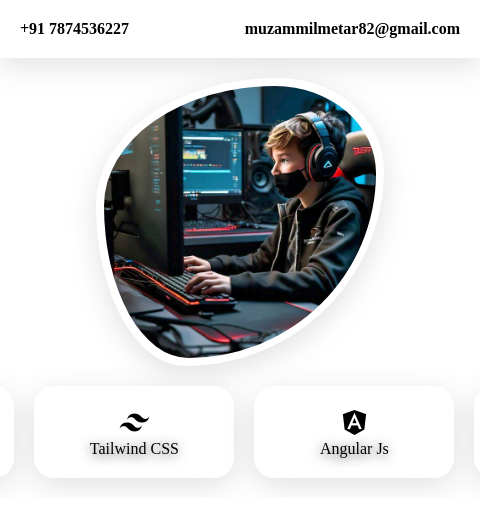
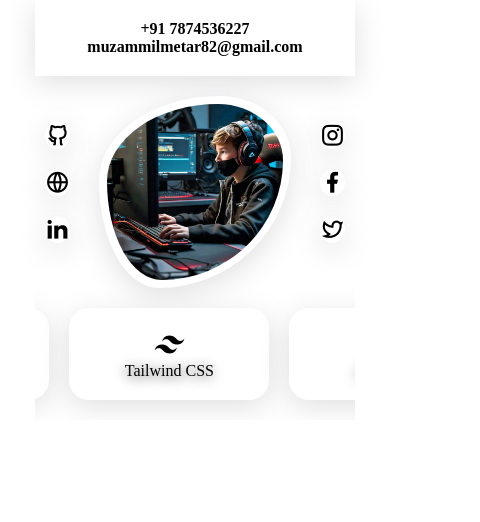
Before and after one commit to WebersIO/myecards, a plain HTML site: page index.html in a window 390 px wide. Shown: the top 522 px of the page, 480 px wide, since content can reach past the window. Drawn offline with nearby package versions, Linux system fonts and the light colour scheme.

Commit message:
responsive

```diff
--- a/css/style.css
+++ b/css/style.css
@@ -15,6 +15,7 @@ body {
   display: flex;
   justify-content: center;
   align-items: center;
+  background-color: white;
   flex-direction: column;
 }
 
@@ -43,7 +44,7 @@ body {
 .profile {
   width: 100%;
   display: flex;
-  justify-content: center;
+  justify-content: space-between;
   align-items: center;
 }
 
@@ -198,3 +199,34 @@ a {
   box-shadow: rgba(100, 100, 111, 0.2) 0px 7px 29px 0px;
   background-color: white;
 }
+
+.icon {
+  box-shadow: rgba(100, 100, 111, 0.2) 0px 7px 29px 0px;
+  border-radius: 50%;
+  margin:20px 10px;
+  -webkit-border-radius: 50%;
+  -moz-border-radius: 50%;
+  -ms-border-radius: 50%;
+  -o-border-radius: 50%;
+}
+
+.icon > a{
+  text-decoration: none;
+}
+
+a > i {
+  font-size: 25px;
+}
+
+@media (max-width:768px) {
+ body {
+    width: 320px;
+
+  }
+
+  .top {
+    flex-direction: column;
+    justify-content: center;
+    align-items: center;
+  }
+}
--- a/index.html
+++ b/index.html
@@ -34,8 +34,44 @@
         <div class="main-content">
             <div class="profile">
 
+                <div class="left-icons">
+                    <div class="git">
+                        <div class="icon">
+                            <a href="#"><i class="ri-github-line"></i></a>
+                        </div>
+                    </div>
+                    <div class="website">
+                        <div class="icon">
+                            <a href="#"><i class="ri-global-line"></i></a>
+                        </div>
+                    </div>
+                    <div class="linked">
+                        <div class="icon">
+                            <a href="#"><i class="ri-linkedin-fill"></i></a>
+                        </div>
+                    </div>
+                </div>
+
                 <div class="card-img">
                     <img src="/img/profile.jpeg" alt="">
+                </div>
+
+                <div class="left-icons">
+                    <div class="insta">
+                        <div class="icon">
+                            <a href="#"><i class="ri-instagram-line"></i></a>
+                        </div>
+                    </div>
+                    <div class="fb">
+                        <div class="icon">
+                            <a href="#"><i class="ri-facebook-fill"></i></a>
+                        </div>
+                    </div>
+                    <div class="twitter">
+                        <div class="icon">
+                            <a href="#"><i class="ri-twitter-line"></i></a>
+                        </div>
+                    </div>
                 </div>
             </div>
         </div>
@@ -172,7 +208,8 @@
             </div>
             <div class="right-footer">
                 <div class="respo-img">
-                    <img src="https://upload.wikimedia.org/wikipedia/commons/d/d0/QR_code_for_mobile_English_Wikipedia.svg" alt="">
+                    <img src="https://upload.wikimedia.org/wikipedia/commons/d/d0/QR_code_for_mobile_English_Wikipedia.svg"
+                        alt="">
                 </div>
             </div>
         </div>
```
